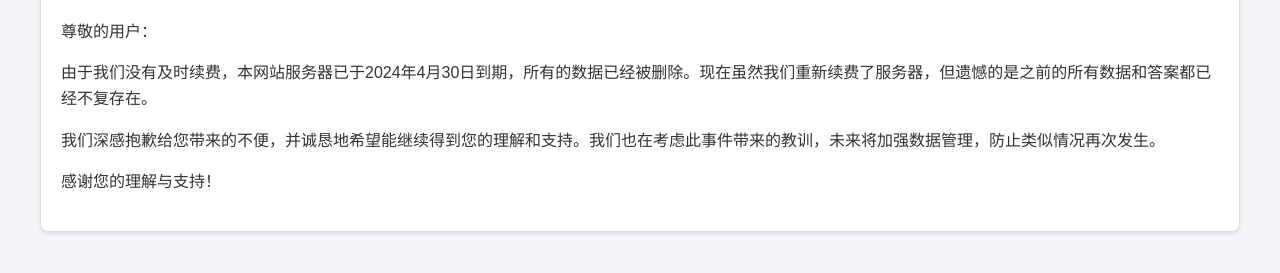
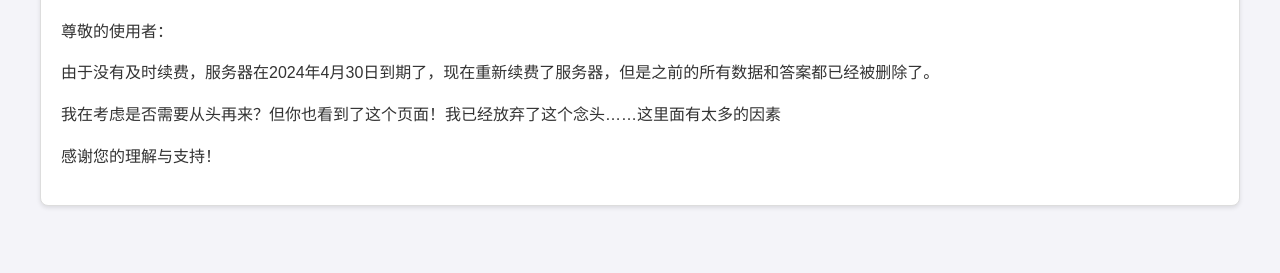
Before and after one commit to ShiAhaoM/answer, a plain HTML site: page index.html in a window 1280 px wide. Shown: the part 131-404 px from the top of the page. Drawn offline with Linux system fonts and the light colour scheme.

Commit message:
Update index.html

```diff
--- a/index.html
+++ b/index.html
@@ -29,9 +29,9 @@
 <body>
     <div class="container">
         <h1>服务更新通知</h1>
-        <p>尊敬的用户：</p>
-        <p>由于我们没有及时续费，本网站服务器已于2024年4月30日到期，所有的数据已经被删除。现在虽然我们重新续费了服务器，但遗憾的是之前的所有数据和答案都已经不复存在。</p>
-        <p>我们深感抱歉给您带来的不便，并诚恳地希望能继续得到您的理解和支持。我们也在考虑此事件带来的教训，未来将加强数据管理，防止类似情况再次发生。</p>
+        <p>尊敬的使用者：</p>
+        <p>由于没有及时续费，服务器在2024年4月30日到期了，现在重新续费了服务器，但是之前的所有数据和答案都已经被删除了。</p>
+        <p>我在考虑是否需要从头再来？但你也看到了这个页面！我已经放弃了这个念头……这里面有太多的因素</p>
         <p>感谢您的理解与支持！</p>
     </div>
 </body>
```
